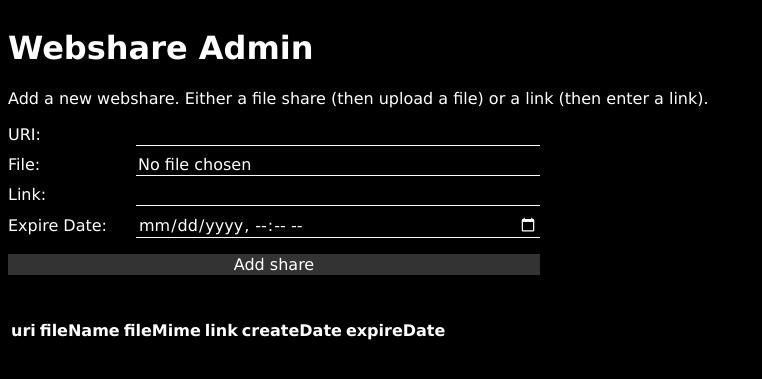
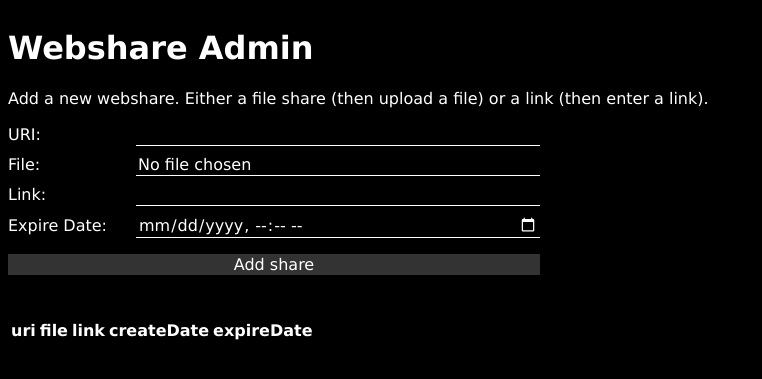
Before and after one commit to Friedinger/Webshare, a PHP site: page /webshareAdmin.php in a window 1280 px wide. Shown: the top 379 px of the page, without its empty margins (0-762 px from the left). Run offline with PHP 8.4, Linux system fonts and the light colour scheme; data that the repository does not hold is empty.

Commit message:
Removed file mime storing in database

```diff
--- a/home/webshareAdmin.php
+++ b/home/webshareAdmin.php
@@ -30,10 +30,9 @@ function addShare()
 	if ($_FILES["file"]["name"]) {
 		switch ($_FILES["file"]["error"]) {
 			case 0:
-				$fileName = mysqli_real_escape_string($db, $_FILES["file"]["name"]);
-				$fileMime = getMime(mysqli_real_escape_string($db, $fileName));
-				$addShare = mysqli_prepare($db, "INSERT IGNORE INTO " . WebshareConfig::dbTableWebshare() . " (uri, fileName, fileMime, expireDate) VALUES (?, ?, ?, ?)");
-				mysqli_stmt_bind_param($addShare, "ssss", $uri, $fileName, $fileMime, $expireDate);
+				$file = mysqli_real_escape_string($db, $_FILES["file"]["name"]);
+				$addShare = mysqli_prepare($db, "INSERT IGNORE INTO " . WebshareConfig::dbTableWebshare() . " (uri, file, expireDate) VALUES (?, ?, ?)");
+				mysqli_stmt_bind_param($addShare, "sss", $uri, $file, $expireDate);
 				mysqli_stmt_execute($addShare);
 				if (mysqli_stmt_affected_rows($addShare)) {
 					move_uploaded_file($_FILES["file"]["tmp_name"], WebshareConfig::pathStorage() . $uri);
@@ -75,27 +74,6 @@ function addShare()
 	return WebshareConfig::addingMessages("error");
 }
 
-// Get mime type of file
-function getMime($file)
-{
-	$mimeTypes = array(
-		// List of mime types depending on file extension
-		"php" => "text/html",
-		"html" => "text/html",
-		"css" => "text/css",
-		"scss" => "text/css",
-		"js" => "application/x-javascript",
-		"vbs" => "application/x-vbs",
-		"ico" => "image/x-icon",
-		"png" => "image/png",
-		"jpg" => "image/jpeg",
-		"jpeg" => "image/jpeg",
-		"pdf" => "application/pdf",
-	);
-	$extension = pathinfo($file, PATHINFO_EXTENSION); // Get file extension
-	return $mimeTypes[$extension] ?? "text/plain"; // Chose mime type depending on file extension, default value "text/plain"
-}
-
 // List shares in table
 function listShares()
 {
@@ -104,7 +82,7 @@ function listShares()
 	$listShares = mysqli_prepare($db, "SELECT * FROM " . WebshareConfig::dbTableWebshare());
 	mysqli_stmt_execute($listShares);
 	$shareList = mysqli_fetch_all(mysqli_stmt_get_result($listShares), MYSQLI_ASSOC);
-	print("<table><th>uri</th><th>fileName</th><th>fileMime</th><th>link</th><th>createDate</th><th>expireDate</th><br>");
+	print("<table><th>uri</th><th>file</th><th>link</th><th>createDate</th><th>expireDate</th><br>");
 	foreach ($shareList as $shareContent) {
 		print("<tr>");
 		foreach ($shareContent as $shareValue) {
--- a/webshare/viewPage_sample.php
+++ b/webshare/viewPage_sample.php
@@ -2,7 +2,7 @@
 <html lang="en">
 
 <head>
-	<title>Webshare | <?php print($share["fileName"]) ?></title>
+	<title>Webshare | <?php print($iframeTitle) ?></title>
 	<meta name='viewport' content='width=device-width, initial-scale=1.0'>
 	<style>
 		html {
@@ -138,7 +138,7 @@
 
 <body>
 	<header>
-		<div class="fileName"><?php print($share["fileName"]) ?></div>
+		<div class="fileName"><?php print($iframeTitle) ?></div>
 		<a href="<?php print($share["uri"]) ?>?action=download">
 			<div class="download-icon"></div>
 			Download
```
Also changed, not shown: home/webshare.php (+28 -7 lines).
